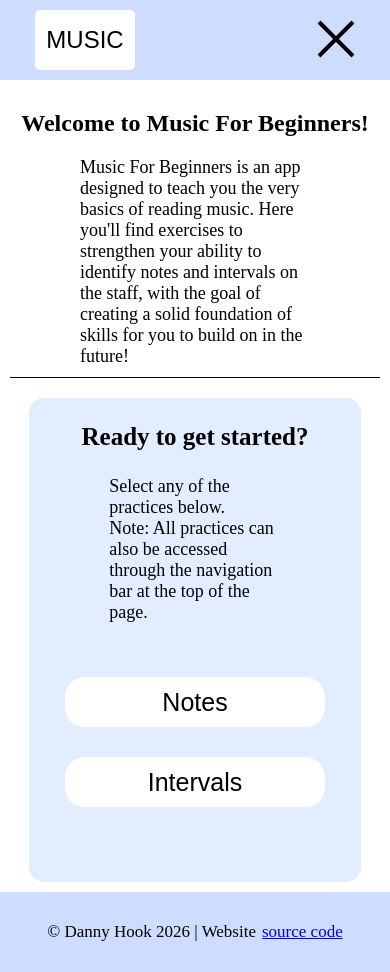
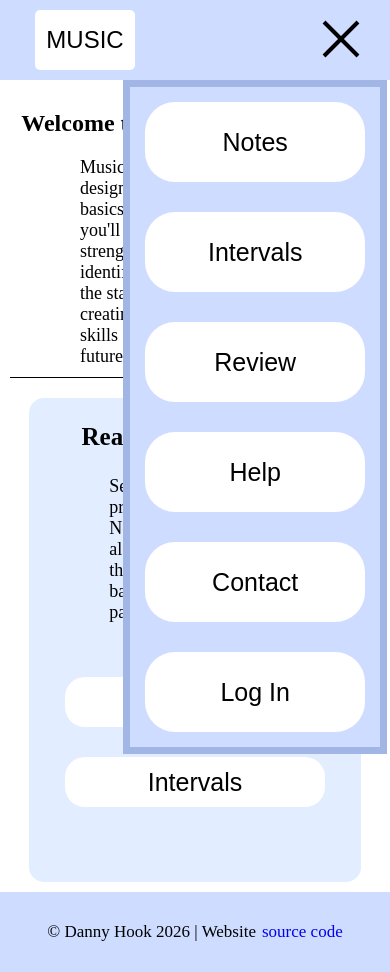
Before and after one commit to MostLikelyNotHuman/unit-2-final, a React (Vite) app in the folder react-front-end-app/: page / in a window 390 px wide. Both pictures are taken after a click on the button 336 px from the left and 39 px from the top of the page. Built offline with nearby package versions, Linux system fonts and the light colour scheme; a web font is replaced by a local one.

Commit message:
functional hamburger menu, if a bit ugly :(

```diff
--- a/react-front-end-app/src/components/pieces/Header.css
+++ b/react-front-end-app/src/components/pieces/Header.css
@@ -74,7 +74,6 @@ header {
     #login-button-div {
         visibility: hidden;
         display: none;
-
     }
 
     #header-nav-links {
@@ -85,11 +84,53 @@ header {
     #hamburger-menu-div {
         visibility: visible;
         display: flex;
-    align-items: center;
+        flex: 9;
+        align-items: end;
         position: absolute;
         top: 15px;
-    right: 30px;
-
+        right: 5px;
+        flex-direction: column;
+        width: 80%;
+        z-index: 100;
     }
 
+    .hamburger-react {
+        position: inherit;
+        right: 20px;
     }
+
+    #hamburger-menu-items {
+        display: flex;
+        flex-direction: column;
+        background-color: white;
+        width: inherit;
+        position: absolute;
+        right: 5px;
+        top: 72px;
+        outline-style: solid;
+        outline-width: 7px;
+        outline-color: rgb(162, 182, 230);
+    }
+
+    #hamburger-menu-items a, #hamburger-menu-login {
+        display: flex;
+        background-color: rgb(206, 221, 255);
+    }
+
+    #hamburger-menu-items button {
+        flex: 1 0 40%;
+        height: 80px;
+        margin: 15px;
+        background-color: white;
+        color: black;
+        font-size: 25px;
+        border-radius: 30px;
+        border-color: white;
+        border-width: 0px;
+        font-style: normal;
+    }
+
+    a {
+        text-decoration: none;
+    }
+}
--- a/react-front-end-app/src/components/pieces/Header.jsx
+++ b/react-front-end-app/src/components/pieces/Header.jsx
@@ -7,7 +7,7 @@ import { useState } from "react";
 
 const Header = ({ isLoggedIn, setIsLoggedIn, reviewMode, setReviewMode, reviewModeText, setReviewModeText }) => {
 
-    const [ hamburgerOpen, setHamburgerOpen ] = useState(false);
+    const [ hamburgerIsOpen, setHamburgerIsOpen ] = useState(false);
 
     return (
         <>
@@ -37,7 +37,28 @@ const Header = ({ isLoggedIn, setIsLoggedIn, reviewMode, setReviewMode, reviewMo
                         }}/>
                 </div>
                 <div id="hamburger-menu-div">
-                    <Hamburger toggled={hamburgerOpen} size={70} toggle={setHamburgerOpen} />
+                    <Hamburger toggled={hamburgerIsOpen} size={70} toggle={setHamburgerIsOpen} />
+                    {hamburgerIsOpen && (
+                        <div id="hamburger-menu-items">
+                            {routes.map((route) => {
+                                const { link, text } = route;
+                                return (
+                                    <Link to={link}>
+                                        <Button text={text}/>
+                                    </Link>
+                                );
+                            })}
+                            <div id="hamburger-menu-login">
+                                <Button
+                                    text={!isLoggedIn ? "Log In" : "Log Out"}
+                                    onClick={() => {
+                                        !isLoggedIn ? setIsLoggedIn(true) : setIsLoggedIn(false);
+                                        reviewMode && setReviewMode(false);
+                                        setReviewModeText("Review Mode OFF");
+                                }}/>
+                            </div>
+                        </div>
+                    )}
                 </div>
             </header>
         </>
```
Lines whose indentation alone changed are shown as unchanged.
